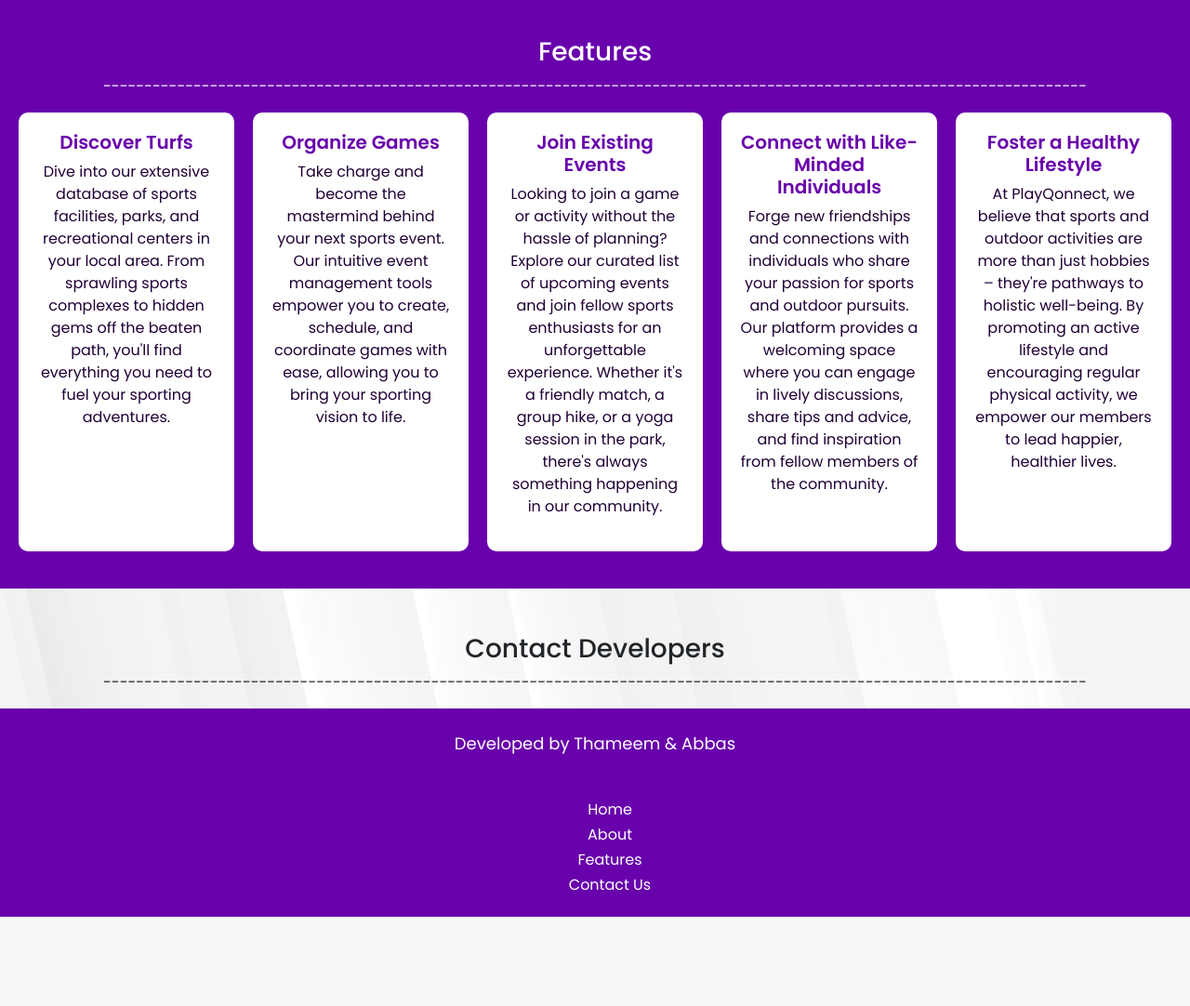
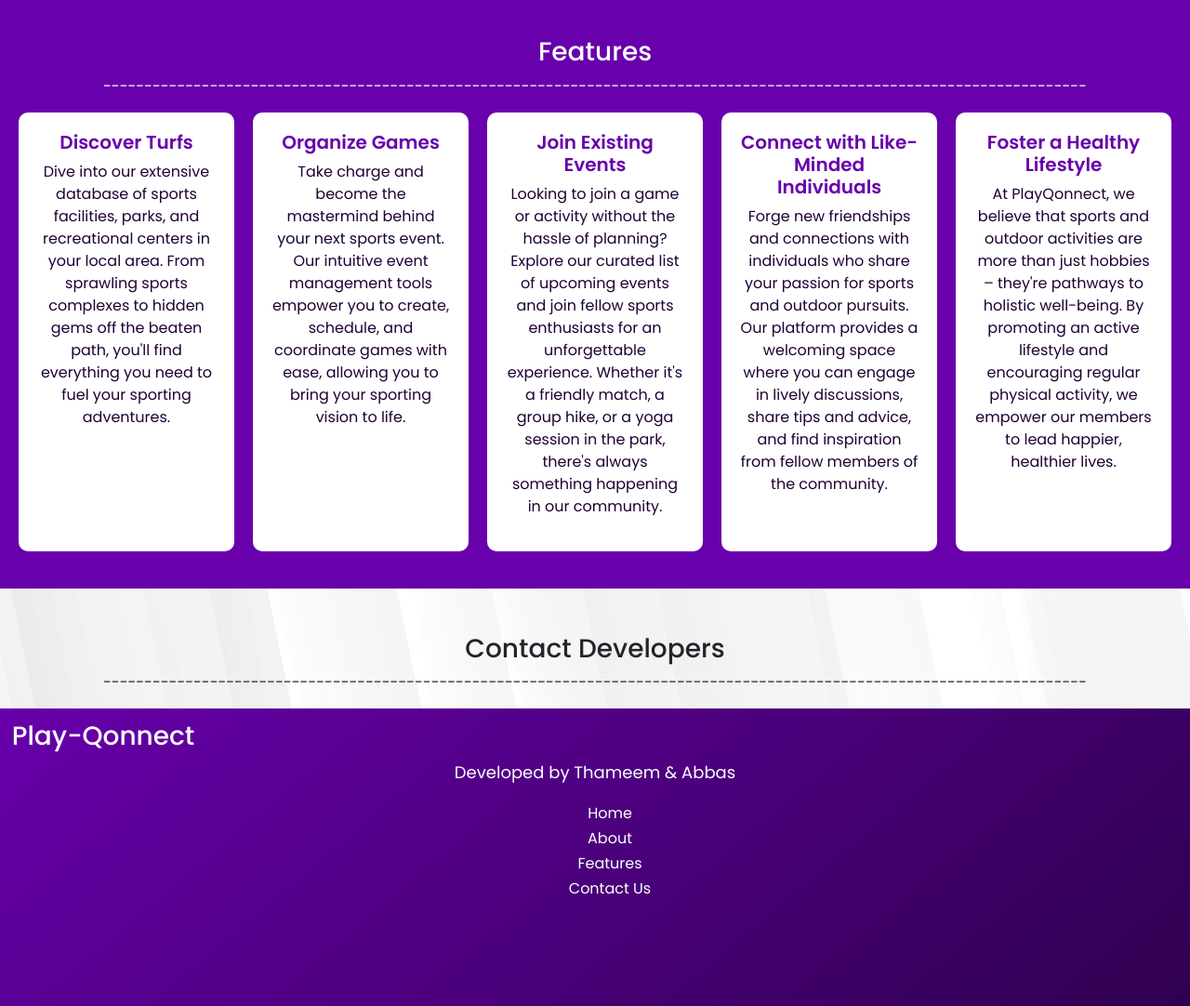
Before and after one commit to Thameem-20/DBMS-project, a Flask app: page / in a window 1280 px wide. Shown: the part 1216-2298 px from the top of the page at 93% size. Before the commit the page ends 2202 px from the top, so only its background shows below. Run offline with Flask 3, Linux system fonts and the light colour scheme.

Commit message:
updated footer

```diff
--- a/static/css/style.css
+++ b/static/css/style.css
@@ -134,6 +134,7 @@ body {
   height: 8%;
   margin-left: 58%;
   margin-top: -36%;
+  filter: drop-shadow(10px 10px 10px);
 }
 .loginimg {
   width: 8%;
@@ -235,12 +236,23 @@ body {
 
 .footer {
   text-align: center;
-  background-color: #6800ab;
+  background: linear-gradient(140deg, #6800ab, #2f004f);
   color: #ffffff;
-  height: 14rem;
-  padding-top: 1.5rem;
+  height: 40vh;
+  /* padding-top: 1.5rem; */
   font-size: 18px;
   font-family: "Poppins", sans-serif;
+}
+.footerp {
+  display: inline-block;
+  margin-top: -10px;
+}
+.footerhead {
+  text-align: left;
+  font-family: "Poppins", sans-serif;
+  margin-left: 1%;
+  width: fit-content;
+  padding-top: 1%;
 }
 .footerlist {
   text-decoration: none;
--- a/templates/index.html
+++ b/templates/index.html
@@ -1,6 +1,5 @@
 {% extends 'layout.html' %} {% block title %} Home {% endblock title %} {% block
 body %}
-
 
 <div class="open">
   <h1 class="mainheading">Welcome to PlayQonnect</h1>
@@ -104,6 +103,7 @@ body %}
   </p>
 </div>
 <footer class="footer">
+  <h3 class="footerhead">Play-Qonnect</h3>
   <p class="footerp">Developed by <span>Thameem & Abbas</span></p>
   <br />
   <ul class="footerlist">
```
